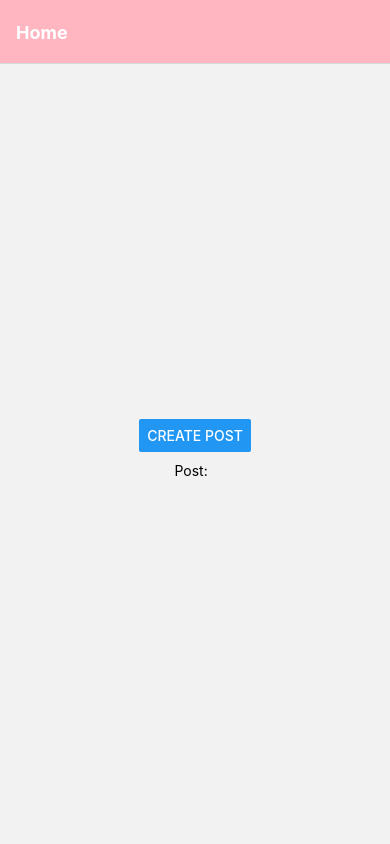
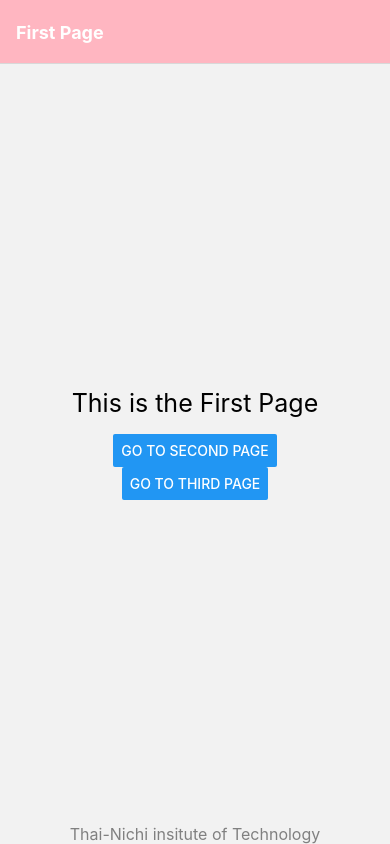
Before and after one commit to Wiphawanyaun/nvProject, a React Native app: screen / in a window 390 px wide. Built offline with nearby package versions, Linux system fonts and the light colour scheme.

Commit message:
commit8/31

```diff
--- a/App.js
+++ b/App.js
@@ -3,6 +3,9 @@ import { StyleSheet, Text, View ,Button,TextInput} from "react-native";
 import { NavigationContainer } from "@react-navigation/native";
 import { createNativeStackNavigator } from "@react-navigation/native-stack";
 import React from "react";
+import FirstPage from "./pages/FirstPage";
+import SecondPage from "./pages/SecondPage";
+import ThirdPage from "./pages/ThirdPage";
 
 
 
@@ -56,13 +59,16 @@ export default function App() {
   return (
     <NavigationContainer>
       <Stack.Navigator
-      initialRouteName="Home"
+      initialRouteName="First Page"
       screenOptions={{
         headerStyle:{backgroundColor : 'lightpink'},
         headerTintColor:'#fff',
         headerTitleStyle:{fontWeight:'bold',fontsize:30}
       }}
       >
+         <Stack.Screen name="First Page" component={FirstPage} />
+         <Stack.Screen name="Second Page" component={SecondPage} />
+         <Stack.Screen name="Third Page" component={ThirdPage} />
         <Stack.Screen name="Home" component={HomeScreen} />
         <Stack.Screen name="CreatePost" component={CreatePostScreen} />
       </Stack.Navigator>
--- /dev/null
+++ b/component/style.js
@@ -0,0 +1,26 @@
+import { StyleSheet } from 'react-native';
+
+
+const style1 = StyleSheet.create ({
+
+    container:{
+        flex:1,
+        alignItems:'center',
+        justifyContent: "center",
+    },
+    textTopStyle:{
+        fontSize :25,
+        textAlign : "center",
+        marginBottom :16
+
+    },
+
+    textBottomStyle:{
+        fontSize:16,
+        textAlign:'center',
+        color:'grey'
+    }
+
+})
+
+export {style1}
--- /dev/null
+++ b/pages/FirstPage.js
@@ -0,0 +1,39 @@
+import { StyleSheet, Text, View,Button } from 'react-native'
+import React from 'react'
+import { style1 } from '../component/style';
+
+const FirstPage = ({navigation}) => {
+
+    return (
+
+      <View style = {style1.container}>
+
+       <View style = {style1.container}>
+        <Text style = {style1.textTopStyle}>
+         This is the First Page
+        </Text>
+
+        <Button
+          title="Go to second page"
+          onPress={() => {
+            navigation.navigate("Second Page");
+          }}
+        />
+
+        <Button
+          title="Go to Third page"
+          onPress={() => {
+            navigation.navigate("Third Page");
+          }}
+        />
+        </View>
+        <Text style = {style1.textBottomStyle}>
+         Thai-Nichi insitute of Technology
+        </Text>
+
+
+      </View>
+    );
+  };
+
+export default FirstPage
--- /dev/null
+++ b/pages/SecondPage.js
@@ -0,0 +1,38 @@
+import { StyleSheet, Text, View ,Button} from 'react-native'
+import React from 'react'
+import { style1 } from '../component/style';
+
+const SecondPage = ({navigation}) => {
+  return (
+    <View style = {style1.container}>
+       <View style = {style1.container}>
+    <Text style = {style1.textTopStyle} >
+     This is the Second Page
+    </Text>
+
+    <Button
+      title="Go to first page"
+      onPress={() => {
+        navigation.navigate("First Page");
+      }}
+    />
+
+    <Button
+      title="Go to Third page"
+      onPress={() => {
+        navigation.navigate("Third Page");
+      }}
+    />
+
+   </View>
+<Text style = {style1.textBottomStyle}>
+         Thai-Nichi insitute of Technology
+        </Text>
+
+  </View>
+  )
+}
+
+export default SecondPage
+
+const styles = StyleSheet.create({})
--- /dev/null
+++ b/pages/ThirdPage.js
@@ -0,0 +1,37 @@
+import { StyleSheet, Text, View ,Button} from 'react-native'
+import React from 'react'
+import { style1 } from '../component/style';
+
+const ThirdPage = ({navigation}) => {
+  return (
+    <View style = {style1.container}>
+        <View style = {style1.container}>
+    <Text style = {style1.textTopStyle}>
+     This is the Third Page
+    </Text>
+
+    <Button
+      title="Go to first page"
+      onPress={() => {
+        navigation.navigate("First Page");
+      }}
+    />
+
+    <Button
+      title="Go to second page"
+      onPress={() => {
+        navigation.navigate("Second Page");
+      }}
+    />
+</View>
+<Text style = {style1.textBottomStyle}>
+         Thai-Nichi insitute of Technology
+        </Text>
+
+  </View>
+  )
+}
+
+export default ThirdPage
+
+const styles = StyleSheet.create({})
```
